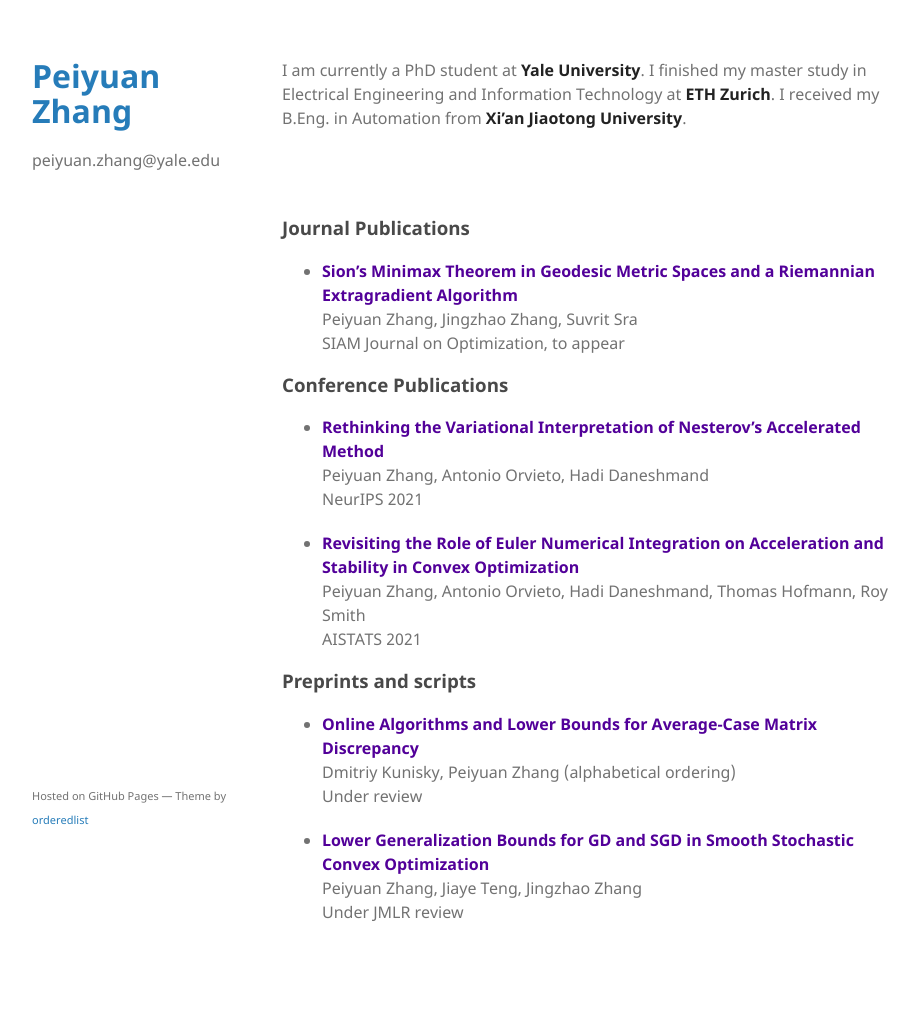
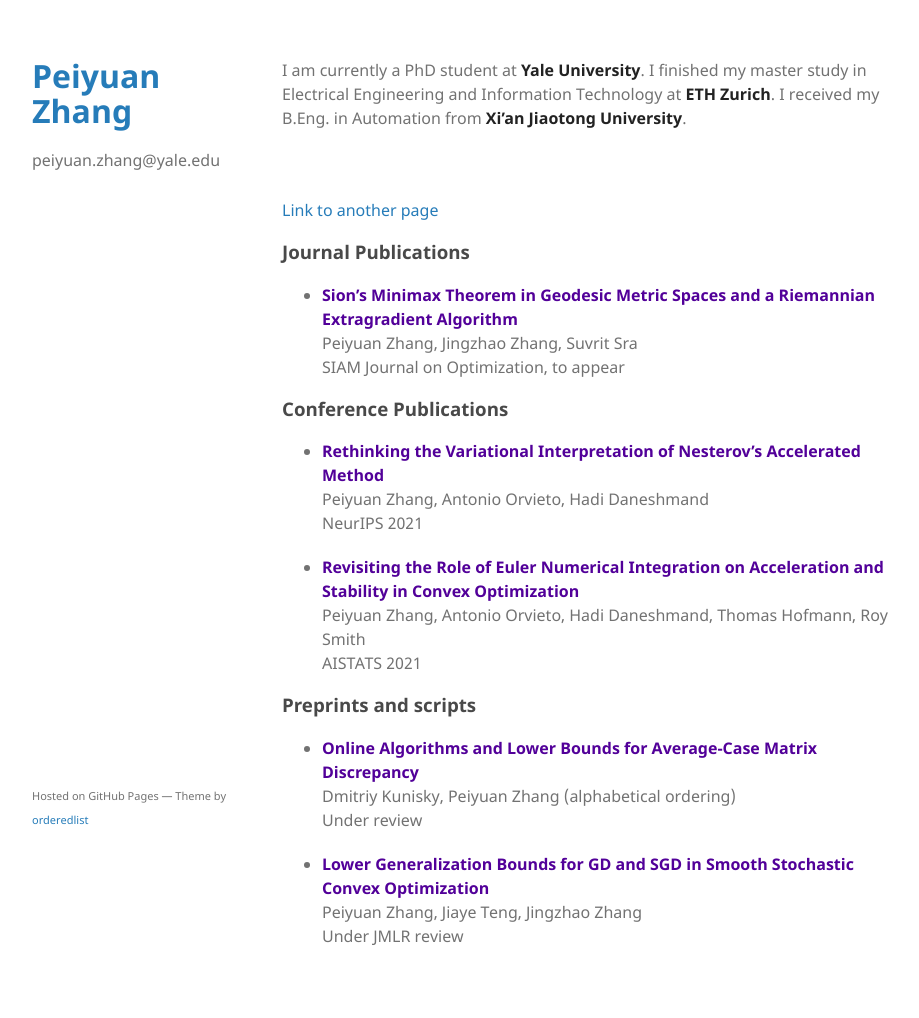
Before and after one commit to phei-iuen/phei-iuen.github.io, a Jekyll site: the page built from index.md, in a window 1280 px wide. Shown: the whole page, without its empty margins (178-1097 px from the left). Built offline with Jekyll 4.4.1, drawn with Linux system fonts in a browser that asks for light colours; before the commit the page ends 994 px from its top, so only the background shows below that.

Commit message:
Update index.md

```diff
--- a/index.md
+++ b/index.md
@@ -5,7 +5,7 @@ layout: default
 I am currently a PhD student at **Yale University**. I finished my master study in Electrical Engineering and Information Technology at **ETH Zurich**.  I received my B.Eng. in Automation from **Xi'an Jiaotong University**.
 
 <br/><br/>
-
+[Link to another page](./another-page.html)
 ### Journal Publications
 * [**<span style="color:#520099">Sion's Minimax Theorem in Geodesic Metric Spaces and a Riemannian Extragradient Algorithm</span>**](https://arxiv.org/abs/2202.06950) <br />
   Peiyuan Zhang, Jingzhao Zhang, Suvrit Sra <br />
```
